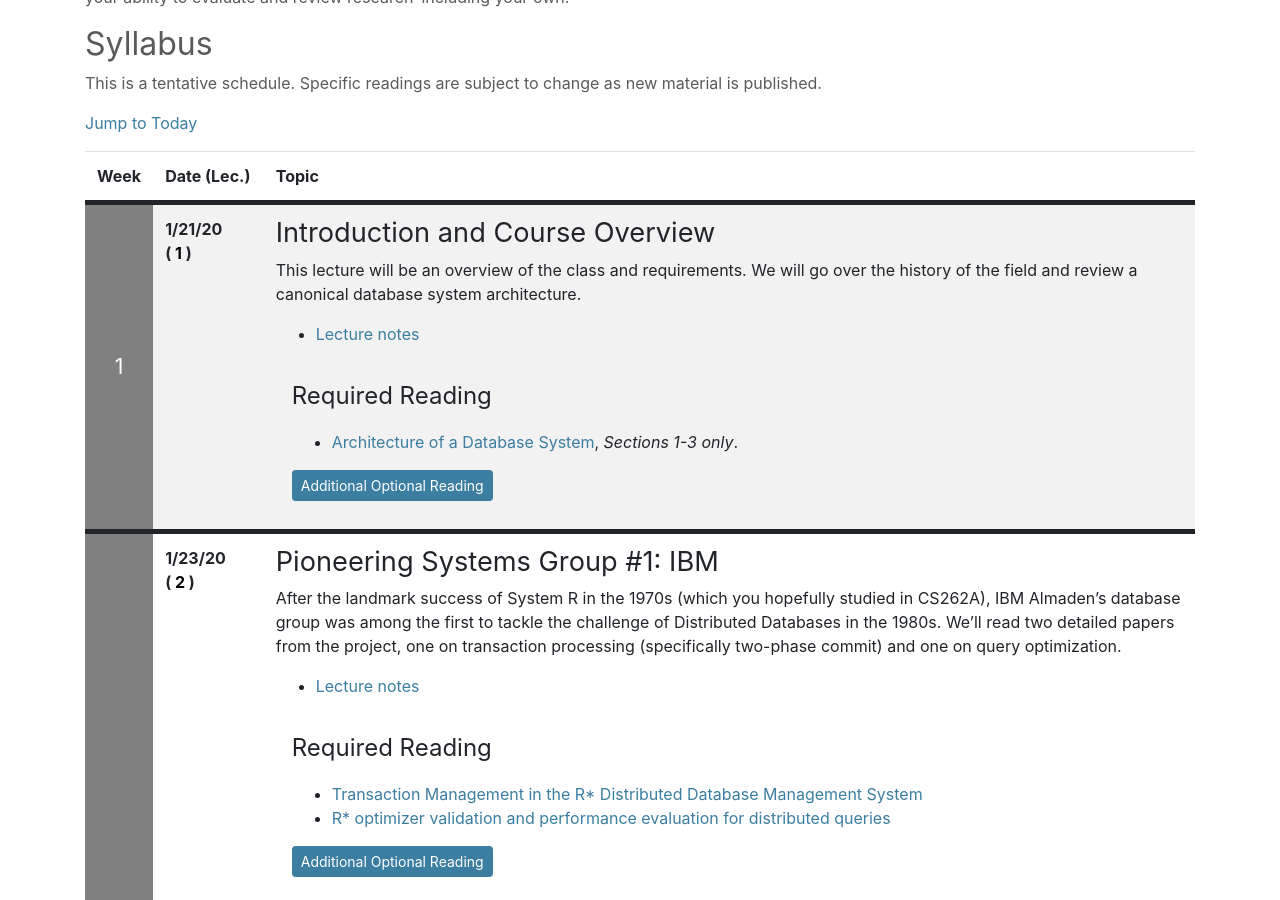
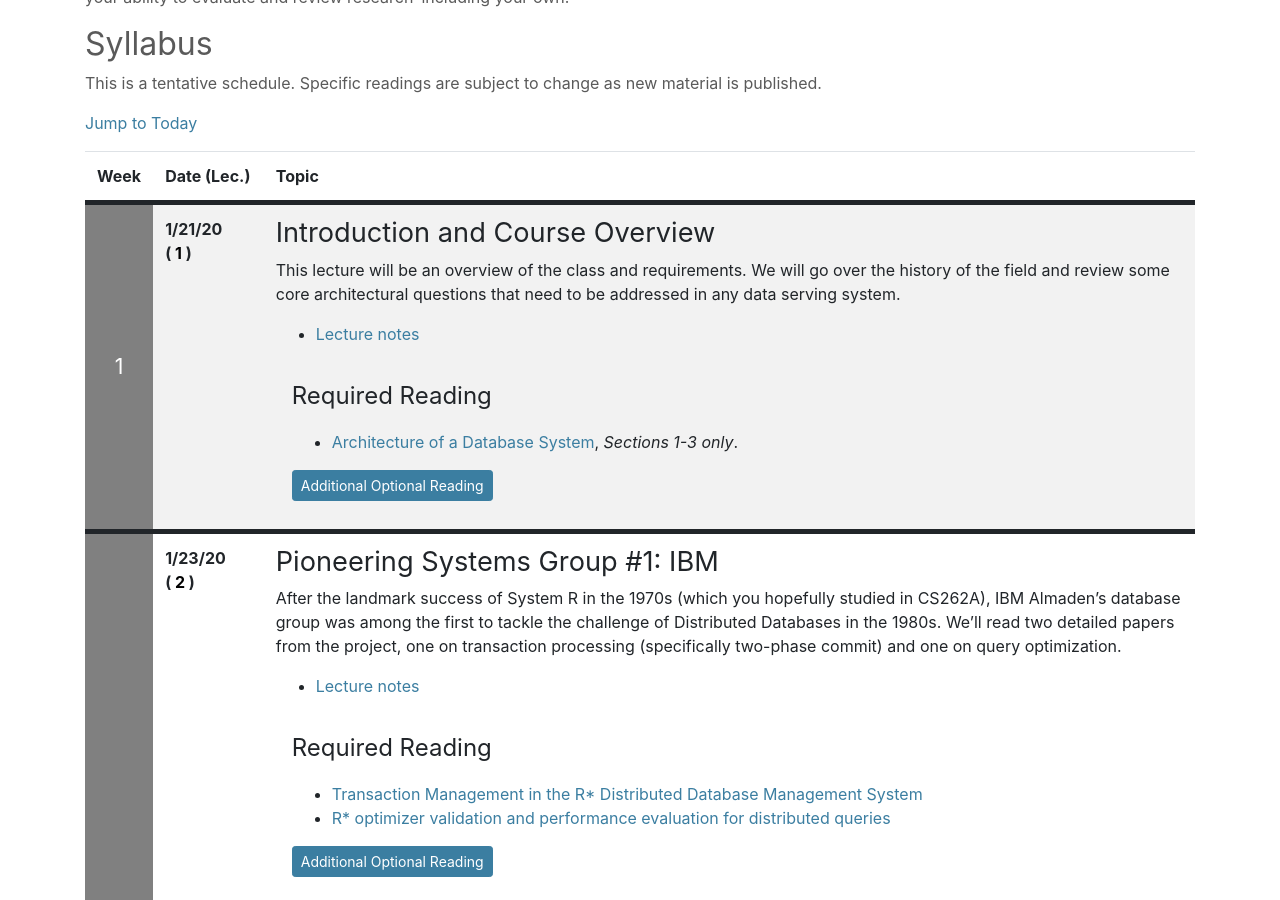
Before and after one commit to jhellerstein/CS286-Sp20, a Jekyll site: the page built from index.md, in a window 1280 px wide and 900 px high, scrolled down 868 px. Built offline with Jekyll 4.4.1, drawn with Linux system fonts in a browser that asks for light colours; nearby versions of some CDN libraries; our own code applies the rules of GitHub Pages for plain Markdown files.

Commit message:
comment on lecture 1

```diff
--- a/index.md
+++ b/index.md
@@ -99,7 +99,7 @@ This is a tentative schedule.  Specific readings are subject to change as new ma
 {% include syllabus_entry %}
 ## Introduction and Course Overview
 
-This lecture will be an overview of the class and requirements. We will go over the history of the field and review a canonical database system architecture.
+This lecture will be an overview of the class and requirements. We will go over the history of the field and review some core architectural questions that need to be addressed in any data serving system.
 
 * [Lecture notes]()
 
```
